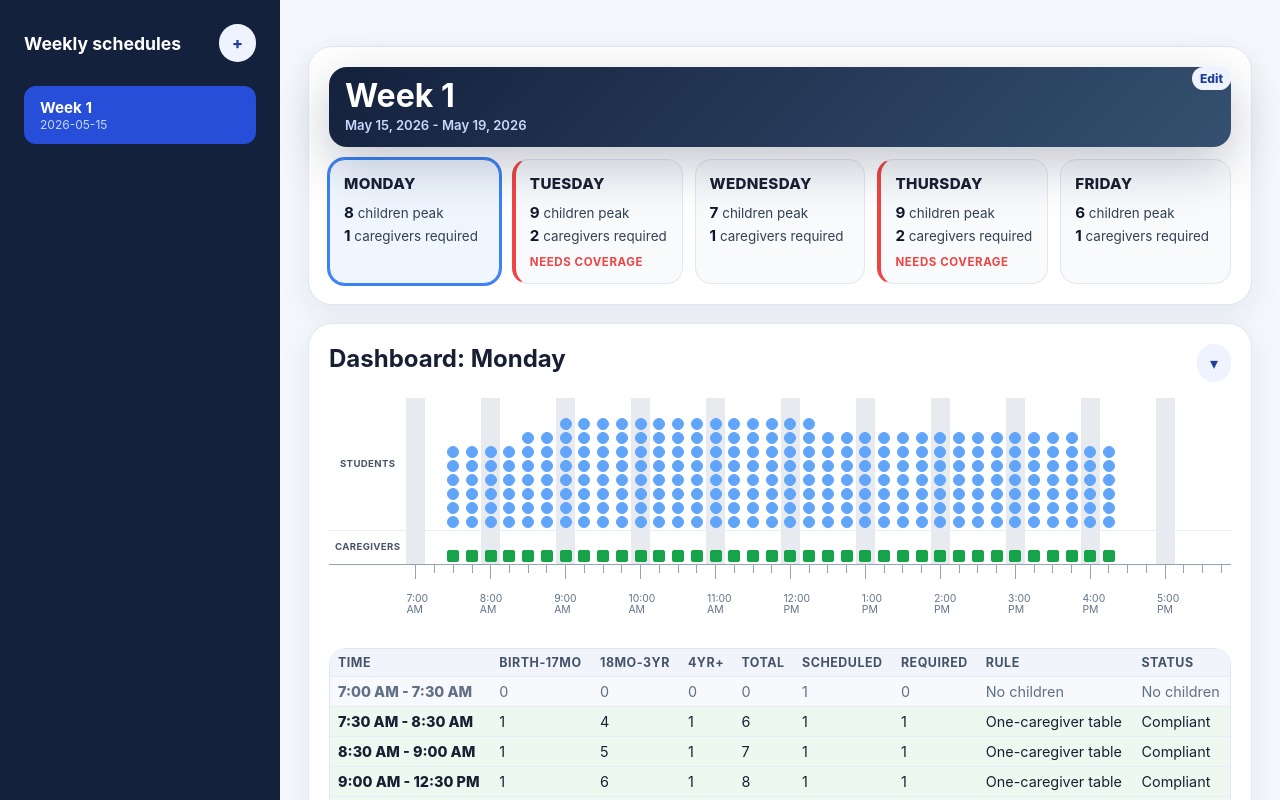
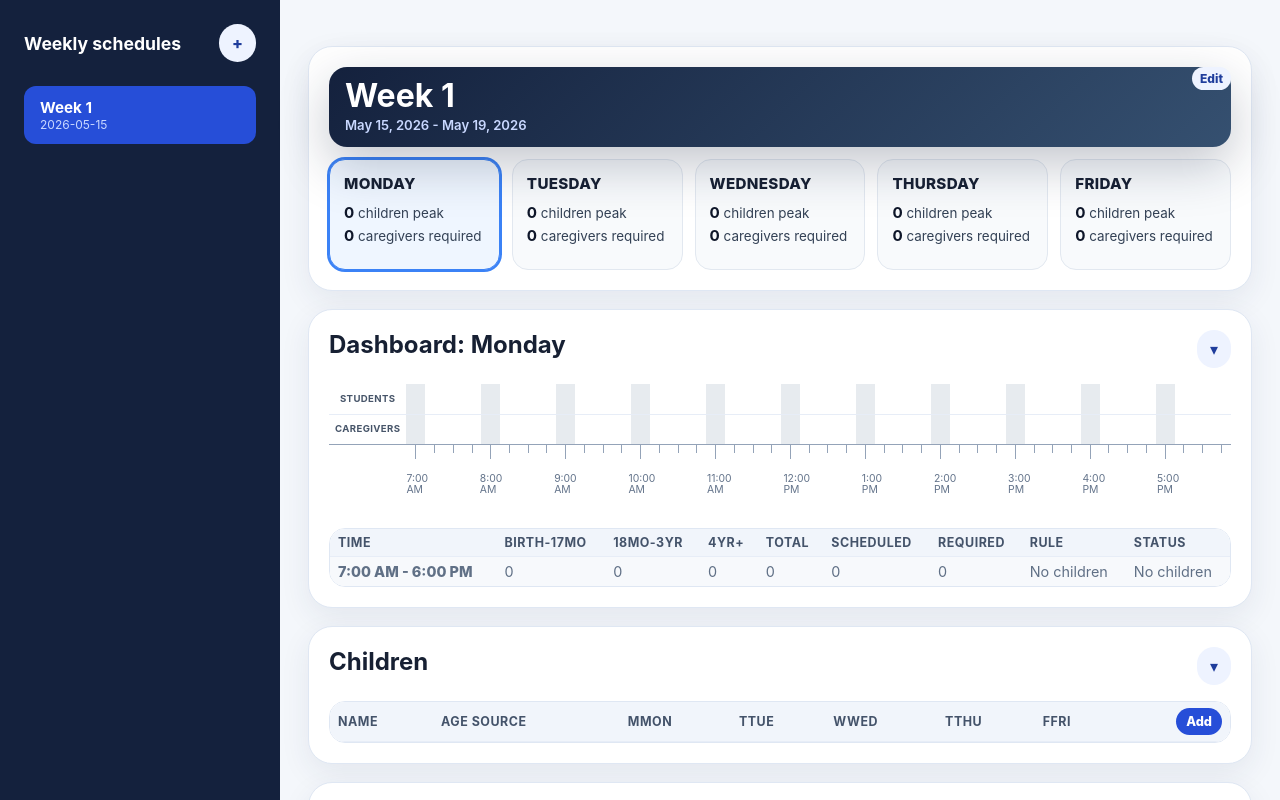
Before and after one commit to themrsteiner/ratio-calc-beta, a React (Vite) app in the folder ratio-compliance-app-v1/: page / in a window 1280 px wide. Shown: the top 800 px of the page. Built offline with nearby package versions, Linux system fonts and the light colour scheme.

Commit message:
Remove reseed path and finalize UI cleanup

```diff
--- a/ratio-compliance-app-v1/src/app/RatioComplianceApp.tsx
+++ b/ratio-compliance-app-v1/src/app/RatioComplianceApp.tsx
@@ -106,14 +106,6 @@ export function RatioComplianceApp() {
   });
   const toggleSection = (key: keyof typeof openSections) =>
     setOpenSections((current) => ({ ...current, [key]: !current[key] }));
-
-  const handleResetSample = () => {
-    const sample = createSampleWeek(new Date().toISOString().slice(0, 10), 'Sample Week');
-    setWorkspace(current => ({
-      ...current,
-      weeks: current.weeks.map(w => w.id === activeWeekId ? sample : w)
-    }));
-  };
 
   const dailyResults = useMemo(() => {
     const results: Record<string, any> = {};
@@ -499,12 +491,6 @@ export function RatioComplianceApp() {
               </button>
               <button
                 className="secondaryButton"
-                onClick={handleResetSample}
-              >
-                Reset to Sample
-              </button>
-              <button
-                className="secondaryButton"
                 onClick={handleExportWorkspace}
               >
                 Export Workspace
--- a/ratio-compliance-app-v1/src/app/sampleSchedule.ts
+++ b/ratio-compliance-app-v1/src/app/sampleSchedule.ts
@@ -1,73 +1,9 @@
 import { TEXAS_LICENSED_CHILD_CARE_HOME_STANDARDS } from '../core/standards/builtInTexasLicensedChildCareHome';
-import { RatioScheduleWeek, StudentSchedule, Weekday, WEEKDAYS } from '../core/week/types';
+import { RatioScheduleWeek } from '../core/week/types';
 import { createEmptyWeek } from '../core/week/weekHelpers';
-
-const createSchedule = (days: Partial<Record<Weekday, { in: string, out: string }[]>>): StudentSchedule => {
-  return WEEKDAYS.reduce((acc, day) => {
-    const times = days[day] || [];
-    acc[day] = times.map(t => ({ isActive: true, arrivalTime: t.in, departureTime: t.out }));
-    return acc;
-  }, {} as StudentSchedule);
-};
 
 export function createSampleWeek(mondayDate: string, label: string): RatioScheduleWeek {
   const week = createEmptyWeek(mondayDate, label);
   week.standards = TEXAS_LICENSED_CHILD_CARE_HOME_STANDARDS;
-
-  const mf730430 = createSchedule({
-    monday: [{ in: '07:30', out: '16:30' }],
-    tuesday: [{ in: '07:30', out: '16:30' }],
-    wednesday: [{ in: '07:30', out: '16:30' }],
-    thursday: [{ in: '07:30', out: '16:30' }],
-    friday: [{ in: '07:30', out: '16:30' }],
-  });
-
-  const students = [
-    { label: 'Elliott', dob: '2022-01-01', schedule: mf730430 },
-    { label: 'Reese', dob: '2024-01-01', schedule: mf730430 },
-    { label: 'Kaia', dob: '2023-01-01', schedule: mf730430 },
-    { label: 'Cameron', dob: '2023-01-01', schedule: mf730430 },
-    { label: 'Noah', dob: '2023-01-01', schedule: mf730430 },
-    { label: 'McCoy', dob: '2024-01-01', schedule: createSchedule({ monday: [{ in: '09:00', out: '16:00' }], tuesday: [{ in: '09:00', out: '16:00' }], thursday: [{ in: '09:00', out: '16:00' }] }) },
-    { label: 'Andres', dob: '2024-01-01', schedule: createSchedule({ monday: [{ in: '08:30', out: '12:30' }], tuesday: [{ in: '08:30', out: '12:30' }], wednesday: [{ in: '08:30', out: '12:30' }], thursday: [{ in: '08:30', out: '12:30' }], friday: [{ in: '08:30', out: '12:30' }] }) },
-    { label: 'Nora', dob: '2025-01-01', schedule: createSchedule({ wednesday: [{ in: '07:30', out: '16:30' }] }) },
-    { label: 'Carol', dob: '2025-01-01', schedule: createSchedule({ tuesday: [{ in: '07:30', out: '16:30' }], thursday: [{ in: '07:30', out: '16:30' }] }) }
-  ];
-
-  students.forEach(s => {
-    week.students.push({
-      id: crypto.randomUUID(),
-      label: s.label,
-      count: 1,
-      ageSource: { type: 'dateOfBirth', dateOfBirth: s.dob },
-      schedules: { default: s.schedule },
-      activeScheduleId: 'default'
-    });
-  });
-
-  week.students.push({
-    id: crypto.randomUUID(),
-    label: 'Rylie',
-    count: 1,
-    ageSource: { type: 'dateOfBirth', dateOfBirth: '2025-01-01' },
-    schedules: {
-      'Schedule A': createSchedule({ monday: [{ in: '07:30', out: '16:30' }], tuesday: [{ in: '07:30', out: '16:30' }], thursday: [{ in: '07:30', out: '16:30' }] }),
-      'Schedule B': createSchedule({ monday: [{ in: '07:30', out: '16:30' }], wednesday: [{ in: '07:30', out: '16:30' }], friday: [{ in: '07:30', out: '16:30' }] })
-    },
-    activeScheduleId: 'Schedule A'
-  });
-
-  week.staff.push({
-    id: crypto.randomUUID(),
-    label: 'Primary Caregiver',
-    days: {
-      monday: [{ isActive: true, startTime: '07:00', endTime: '18:00', countsTowardRatio: true }],
-      tuesday: [{ isActive: true, startTime: '07:00', endTime: '18:00', countsTowardRatio: true }],
-      wednesday: [{ isActive: true, startTime: '07:00', endTime: '18:00', countsTowardRatio: true }],
-      thursday: [{ isActive: true, startTime: '07:00', endTime: '18:00', countsTowardRatio: true }],
-      friday: [{ isActive: true, startTime: '07:00', endTime: '18:00', countsTowardRatio: true }],
-    }
-  });
-
   return week;
 }
```
